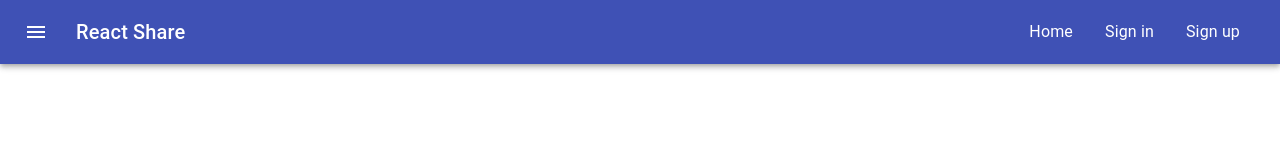
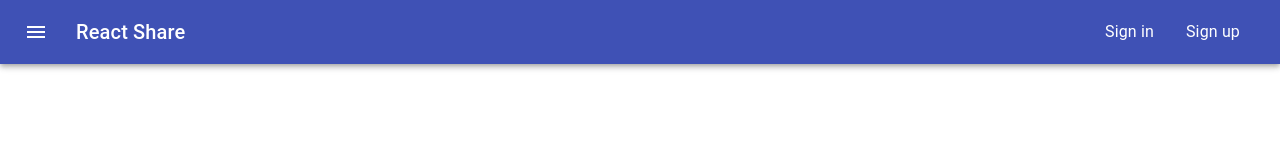
Before and after one commit to johnclarusway/react-share, a React (Create React App) app: page / in a window 1280 px wide. Shown: the top 160 px of the page. Built offline with nearby package versions, Linux system fonts and the light colour scheme; no server answers.

Commit message:
fix: delete home link from appBar

```diff
--- a/src/components/Navbar.js
+++ b/src/components/Navbar.js
@@ -100,13 +100,6 @@ export default function Navbar(props) {
 
           <MenuItem
             onClick={() => {
-              window.location.href = "/";
-            }}
-          >
-            Home
-          </MenuItem>
-          <MenuItem
-            onClick={() => {
               window.location.href = "/login";
             }}
           >
```
